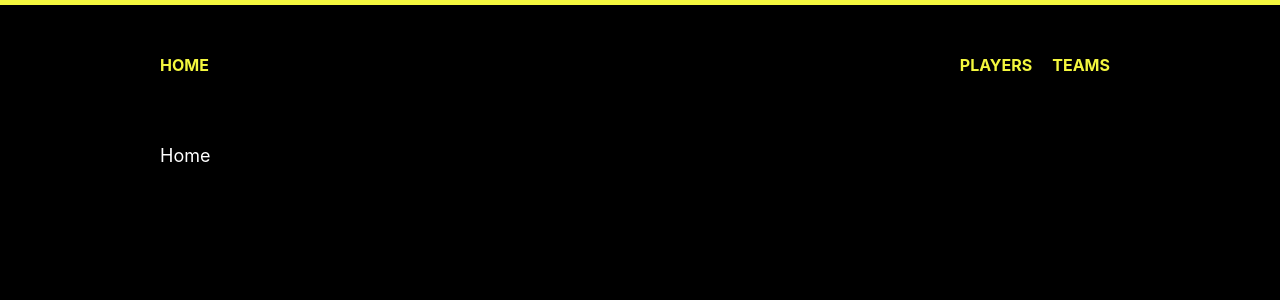
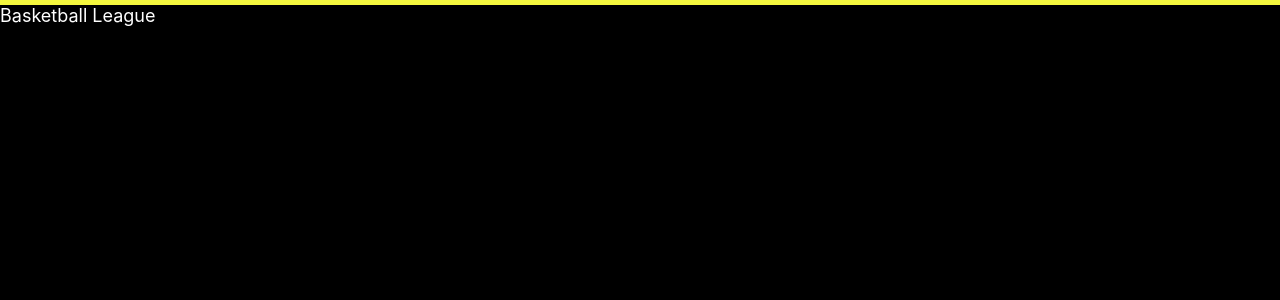
Before and after one commit to thethmuu/basketball-teams-app, a React (Vite) app: page / in a window 1280 px wide. Shown: the top 300 px of the page. Built offline with nearby package versions, Linux system fonts and the light colour scheme; a web font is replaced by a local one.

Commit message:
starter files

```diff
--- a/src/components/App.jsx
+++ b/src/components/App.jsx
@@ -1,19 +1,3 @@
-import React from 'react';
-import { BrowserRouter as Router, Routes, Route } from 'react-router-dom';
-import Navbar from './Navbar';
-import Home from './Home';
-import Players from './Players';
-import Teams from './Teams';
-
 export default function App() {
-  return (
-    <Router>
-      <Navbar />
-      <Routes>
-        <Route path='/' element={<Home />} />
-        <Route path='/players' element={<Players />} />
-        <Route path='/teams' element={<Teams />} />
-      </Routes>
-    </Router>
-  );
+  return <div>Basketball League</div>;
 }
--- a/src/components/Home.jsx
+++ /dev/null
@@ -1,5 +0,0 @@
-import React from 'react';
-
-export default function Home() {
-  return <div className='container'>Home</div>;
-}
--- a/src/components/Navbar.jsx
+++ /dev/null
@@ -1,14 +0,0 @@
-import React from 'react';
-import { Link } from 'react-router-dom';
-
-export default function Navbar() {
-  return (
-    <div className='container navbar'>
-      <Link to='/'>Home</Link>
-      <nav className='nav-links'>
-        <Link to='/players'>Players</Link>
-        <Link to='/teams'>Teams</Link>
-      </nav>
-    </div>
-  );
-}
--- a/src/components/Players.jsx
+++ /dev/null
@@ -1,5 +0,0 @@
-import React from 'react';
-
-export default function Players() {
-  return <div className='container'>Players</div>;
-}
--- a/src/components/Teams.jsx
+++ /dev/null
@@ -1,5 +0,0 @@
-import React from 'react';
-
-export default function Teams() {
-  return <div className='container'>Teams</div>;
-}
```
